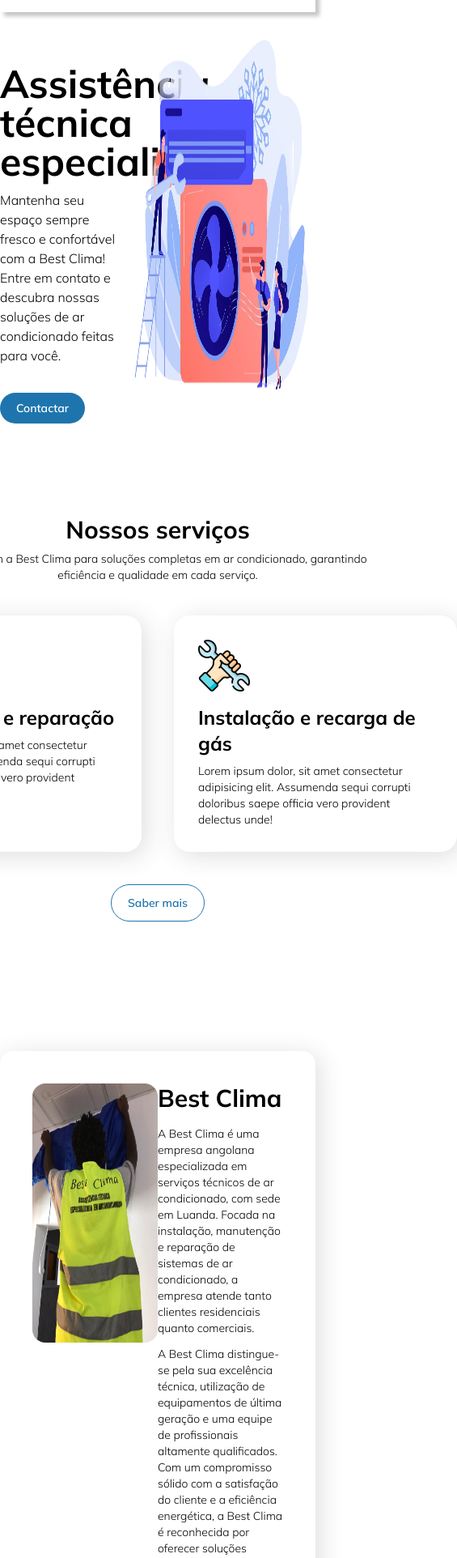
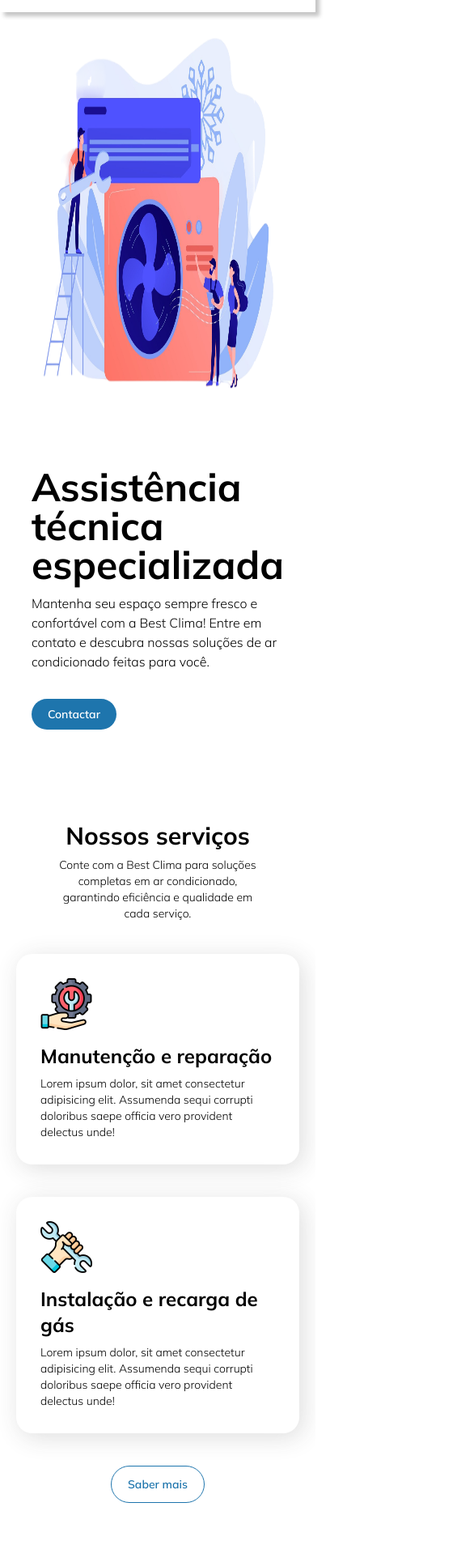
Before and after one commit to ArielChama/best-clima, a plain HTML site: page index.html in a window 390 px wide. Shown: the part 65-1989 px from the top of the page at 81% size, 565 px wide, since content can reach past the window. Drawn offline with nearby package versions, Linux system fonts and the light colour scheme.

Commit message:
feat: update responsive design for mobile

```diff
--- a/index.html
+++ b/index.html
@@ -83,9 +83,9 @@
     </div>-->
   </header>
 
-  <main class="sm:px-10 xl:px-52">
-    <div class="flex justify-between items-center py-10 mt-10" id="home">
-      <div class="w-2/5	mt-16">
+  <main class="px-10 lg:px-52">
+    <div class="flex justify-between items-center py-10 mt-10 flex-col-reverse lg:flex-row" id="home">
+      <div class="lg:w-2/5	mt-16">
         <h2 class="font-bold text-5xl mb-3">
           Assistência técnica especializada
         </h2>
@@ -102,7 +102,7 @@
         </div>
       </div>
 
-      <div class="w-3/5">
+      <div class="lg:w-3/5">
         <img src="assets/images/air_conditioner_service.png" alt="" class="image_banner">
       </div>
     </div>
@@ -119,7 +119,8 @@
           </div>
         </div>
 
-        <div class="flex gap-10" id="services">
+        <div class="flex justify-center">
+          <div class="flex flex-col gap-10 lg:flex-row" id="services">
             <div class="card">
               <img src="assets/icons/technical-support.png" alt="" class="w-16 mb-4">
               <h4 class="font-bold text-2xl mb-2">Manutenção e reparação</h4>
@@ -140,6 +141,7 @@
               </p>
             </div>
           </div>
+        </div>
 
         <div class="mt-10 flex justify-center">
           <a href="#contacts"
@@ -153,12 +155,12 @@
     <div id="about" class="rounded-2xl p-10 my-20" style="box-shadow: 5px 5px 30px rgba(56, 56, 56, 0.164);">
       <div></div>
 
-      <div class="flex">
-        <div class="w-1/2">
+      <div class="flex flex-col lg:flex-row">
+        <div class="lg:w-1/2">
           <img src="assets/images/tecnico.jpg" alt="" class="h-80 rounded-2xl">
         </div>
 
-        <div class="w-1/2">
+        <div class="lg:w-1/2 mt-5 lg:m-0">
           <h2 class="font-bold text-3xl mb-4">Best Clima</h2>
           <p class="text-sm	font-light mb-3">
             A Best Clima é uma empresa angolana especializada em serviços técnicos de ar condicionado, com sede em Luanda.
@@ -177,7 +179,7 @@
       </div>
     </div>
 
-    <div class="w-2/3 sm:py-12 lg:py-12" id="contacts">
+    <div class="lg:w-2/3 sm:py-12 lg:py-12" id="contacts">
       <h2 class="font-bold text-3xl mb-2">Enviar mensagem</h2>
       <p class="text-sm	font-light">
         Em caso de alguma dúvida entre em contacto connosco
@@ -186,11 +188,11 @@
       <div class="mt-5">
         <form action="">
           <div class="flex mb-4">
-            <input type="text" placeholder="Nome" class="border rounded-full p-2 pl-4 w-full mr-2">
-            <input type="email" name="" id="" placeholder="Email" class="border rounded-full p-2 pl-4 p-1 w-full">
+            <input type="text" placeholder="Nome" class="border rounded-full p-2 pl-4 w-full mr-2 focus:border-primary">
+            <input type="email" name="" id="" placeholder="Email" class="border rounded-full p-2 pl-4 p-1 w-full focus:border-primary">
           </div>
 
-          <textarea name="" id="" cols="30" rows="10" class="border rounded-2xl w-full p-2 pl-4"
+          <textarea name="" id="" cols="30" rows="10" class="border rounded-2xl w-full p-2 pl-4 focus:border-primary"
             placeholder="Escreva a sua mensagem:"></textarea>
 
           <button type="submit"
```
Lines whose indentation alone changed are shown as unchanged.
